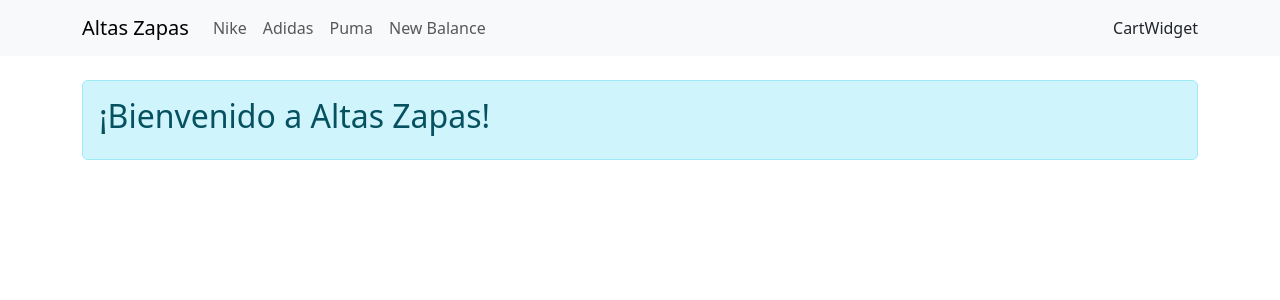
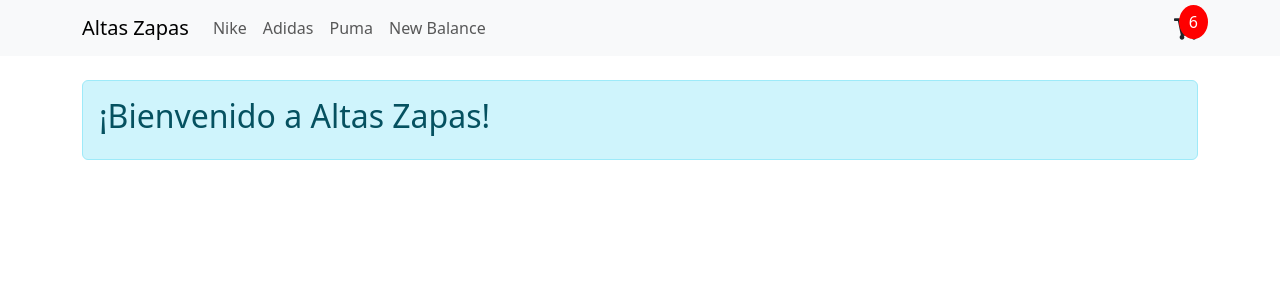
Before and after one commit to Vedoya/VedoyaReactJS, a React (Vite) app: page / in a window 1280 px wide. Shown: the top 300 px of the page. Built offline with nearby package versions, Linux system fonts and the light colour scheme.

Commit message:
Agrego Carrito y soluciono problema visual

```diff
--- a/src/components/common/cartWidget/CartWidget.jsx
+++ b/src/components/common/cartWidget/CartWidget.jsx
@@ -1,5 +1,13 @@
+import { FaShoppingCart } from 'react-icons/fa';
+import './cartwidget.css';
+
 const CartWidget = () => {
-    return <div>CartWidget</div>;
+    return (
+        <div className="cart-widget">
+        <FaShoppingCart size={24} />
+        <span className="notification">6</span>
+        </div>
+    );
 };
 
 export default CartWidget;
```
